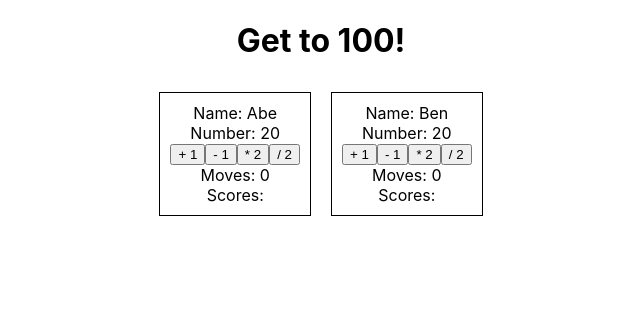
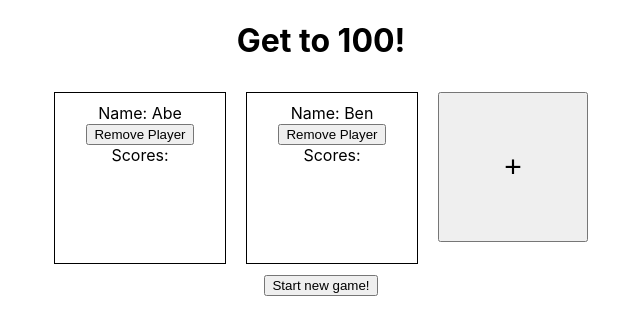
Before and after one commit to YehudaEdelstien/Schoolwork-JBH, a React (Create React App) app in the folder 04-react/get-to-100/: page / in a window 1280 px wide. Shown: the top 334 px of the page, without its empty margins (319-959 px from the left). Built offline with nearby package versions, Linux system fonts and the light colour scheme.

Commit message:
added option to add players

```diff
--- a/04-react/get-to-100/src/App.css
+++ b/04-react/get-to-100/src/App.css
@@ -7,8 +7,22 @@
   justify-content: center;
 }
 
-.player {
-  border: 1px solid black;
+.player,
+.addPlayer {
+  width: 150px;
+  height: 150px;
   padding: 10px;
   margin: 10px;
 }
+
+.player {
+  border: 1px solid black;
+}
+
+.player input {
+  width: calc(100% - 10px);
+}
+
+.addPlayer {
+  font-size: 30px;
+}
--- /dev/null
+++ b/04-react/get-to-100/src/components/AddPlayer/AddPlayer.jsx
@@ -0,0 +1,13 @@
+function AddPlayer(props) {
+    const onButtonClicked = () => {
+        let name = prompt("Input a name")
+        if (name === null) return;
+        props.addPlayer(name);
+    }
+
+    return (
+        <button className="addPlayer" onClick={onButtonClicked}>+</button>
+    );
+}
+
+export default AddPlayer;
--- a/04-react/get-to-100/src/components/GameContainer/GameContainer.jsx
+++ b/04-react/get-to-100/src/components/GameContainer/GameContainer.jsx
@@ -1,20 +1,23 @@
 import React, { Component } from 'react';
 
 import PlayerContainer from '../PlayerContainer/PlayerContainer';
+import AddPlayer from '../AddPlayer/AddPlayer';
 
 class GameContainer extends Component {
-    constructor(props) {
-        super(props);
-
-        const startNum = this.getStartingNumber();
-
-        this.state = {
-            gameIsRunning: true,
+    state = {
+        gameIsRunning: false,
         players: [
-                { name: "Abe", number: startNum, score: 0, prevScores: []},
-                { name: "Ben", number: startNum, score: 0, prevScores: []}
+            { name: "Abe", number: "x", score: 0, prevScores: [] },
+            { name: "Ben", number: "x", score: 0, prevScores: [] }
         ],
     }
+
+    addPlayer = (name) => {
+        this.setState(prevState => {
+            const playersArr = [...prevState.players];
+            playersArr.push({name: name, number: "x", score: 0, prevScores: []})
+            return{players: playersArr};
+        })
     }
 
     startGame = () => {
@@ -41,7 +44,7 @@ class GameContainer extends Component {
         this.setState(prevState => {
             const playersArr = [...prevState.players];
             const index = playersArr.findIndex(obj => obj.name === playerName);
-            const newObj = {...playersArr[index]}
+            const newObj = { ...playersArr[index] }
 
             newObj.number = Math.floor(number);
             newObj.score = newObj.score + 1;
@@ -51,28 +54,33 @@ class GameContainer extends Component {
             }
 
             playersArr[index] = newObj;
-            return {players: playersArr};
+            return { players: playersArr };
         })
 
         if (number === 100) {
-            this.setState({gameIsRunning: false});
+            this.setState({ gameIsRunning: false });
         }
     }
 
     render() {
-        const {players, gameIsRunning} = this.state
+        const { players, gameIsRunning } = this.state
         return (
             <>
                 <div className="gameContainer">
-                {players.map(player => {
+                    {players.map((player, index) => {
                         return <PlayerContainer
-                        key={player.name}
+                            key={index}
                             playerObj={player}
+                            gameIsRunning={gameIsRunning}
                             changeNumber={this.changeNumber}
                         />
                     })}
+                    {!gameIsRunning && <AddPlayer
+                        players={players}
+                        addPlayer={this.addPlayer}
+                    />}
                 </div>
-                {!gameIsRunning && <button onClick={this.startGame}>restart!</button>}
+                {!gameIsRunning && <button onClick={this.startGame}>Start new game!</button>}
             </>
         )
     }
--- a/04-react/get-to-100/src/components/PlayerContainer/PlayerContainer.jsx
+++ b/04-react/get-to-100/src/components/PlayerContainer/PlayerContainer.jsx
@@ -1,13 +1,16 @@
 import PlayerButtons from "../PlayerButtons/PlayerButtons";
 
 function PlayerContainer(props) {
-    const {name, number, score, prevScores} = props.playerObj
+    const { name, number, score, prevScores, } = props.playerObj
     return (
         <div className="player">
             <div>Name: {name}</div>
-            <div>Number: {number}</div>
-            <PlayerButtons changeNumber={props.changeNumber} number={number} name={name}/>
-            <div>Moves: {score}</div>
+            {props.gameIsRunning ?
+                <><div>Number: {number}</div>
+                    <PlayerButtons changeNumber={props.changeNumber} number={number} name={name} />
+                    <div>Moves: {score}</div></> :
+                <button>Remove Player</button>
+            }
             <div>Scores: {prevScores.toString()}</div>
         </div>
     )
```
Lines whose indentation alone changed are shown as unchanged.
